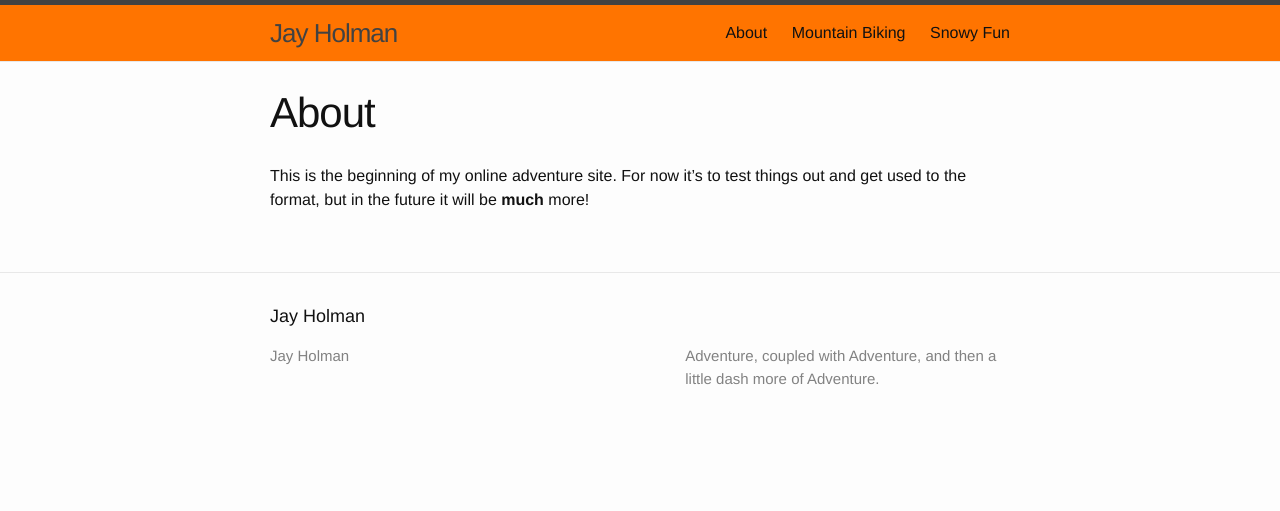
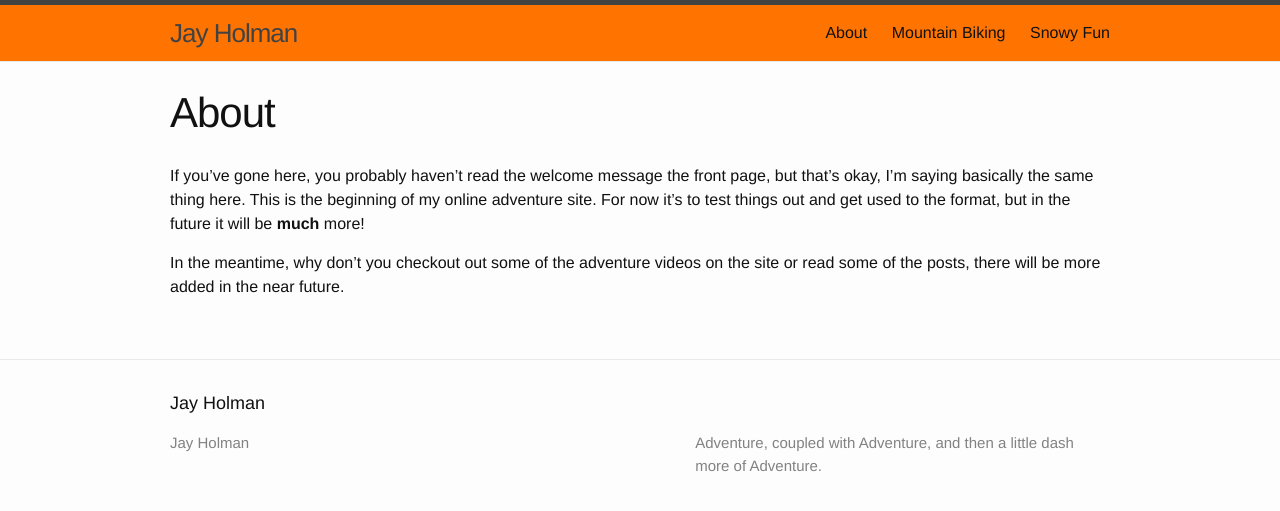
Before and after one commit to jayholman/jayholman.github.io, a Jekyll site: the page built from about.md, in a window 1280 px wide. Shown: the top 511 px of the page. Built offline with Jekyll 4.4.1, drawn with Linux system fonts in a browser that asks for light colours.

Commit message:
Adjusting the Width, Early Stylying, Improving About/Posts

```diff
--- a/_posts/2015-12-07-first-post.markdown
+++ b/_posts/2015-12-07-first-post.markdown
@@ -1,12 +1,12 @@
 ---
 layout: post
-title:  "First Post Down the Bear's Trail"
+title:  "Down the Bear's Trail"
 date:   2015-12-10 17:35:06
 categories: mtb
 author: Jay Holman
 video: <script charset="ISO-8859-1" src="//fast.wistia.com/assets/external/E-v1.js" async></script><div class="wistia_responsive_padding" style="padding:56.25% 0 0 0;position:relative;"><div class="wistia_responsive_wrapper" style="height:100%;left:0;position:absolute;top:0;width:100%;"><div class="wistia_embed wistia_async_b0bl809fbp videoFoam=true" style="height:100%;width:100%">&nbsp;</div></div></div>
 ---
-For the first video added to mountain biking I'm adding the Bear's Trail.
+For the first video in the mountain biking I'm adding a descent down the Bear's Trail. It was the first downhill trail and I experienced and it's still fun to this day.
 
 <div>
 <script charset="ISO-8859-1" src="//fast.wistia.com/assets/external/E-v1.js" async></script><div class="wistia_responsive_padding" style="padding:56.25% 0 0 0;position:relative;"><div class="wistia_responsive_wrapper" style="height:100%;left:0;position:absolute;top:0;width:100%;"><div class="wistia_embed wistia_async_b0bl809fbp videoFoam=true" style="height:100%;width:100%">&nbsp;</div></div></div>
--- a/_posts/2015-12-17-first-snowboarding.markdown
+++ b/_posts/2015-12-17-first-snowboarding.markdown
@@ -1,12 +1,12 @@
 ---
 layout: post
-title:  "First Post for Snowboarding"
+title:  "Snowboarding Upper Smugglers"
 date:   2015-12-17 14:52:42
 categories: snow
 author: Jay Holman
 video: <script charset="ISO-8859-1" src="//fast.wistia.com/assets/external/E-v1.js" async></script><div class="wistia_responsive_padding" style="padding:56.25% 0 28px 0;position:relative;"><div class="wistia_responsive_wrapper" style="height:100%;left:0;position:absolute;top:0;width:100%;"><div class="wistia_embed wistia_async_x8limh6a4b videoFoam=true" style="height:100%;width:100%">&nbsp;</div></div></div>
 ---
-First videos of snowboarding, exploring the woods off Upper Smugs.
+First videos of snowboarding, exploring the woods off Upper Smugglers with Neil.
 <div>
 <script charset="ISO-8859-1" src="//fast.wistia.com/assets/external/E-v1.js" async></script><div class="wistia_responsive_padding" style="padding:56.25% 0 28px 0;position:relative;"><div class="wistia_responsive_wrapper" style="height:100%;left:0;position:absolute;top:0;width:100%;"><div class="wistia_embed wistia_async_x8limh6a4b videoFoam=true" style="height:100%;width:100%">&nbsp;</div></div></div>
 </div>
--- a/_sass/_base.scss
+++ b/_sass/_base.scss
@@ -154,8 +154,8 @@ pre {
  * Wrapper
  */
 .wrapper {
-    max-width: -webkit-calc(800px - (#{$spacing-unit} * 2));
-    max-width:         calc(800px - (#{$spacing-unit} * 2));
+    max-width: -webkit-calc(1000px - (#{$spacing-unit} * 2));
+    max-width:         calc(1000px - (#{$spacing-unit} * 2));
     margin-right: auto;
     margin-left: auto;
     padding-right: $spacing-unit;
@@ -163,8 +163,8 @@ pre {
     @extend %clearfix;
 
     @include media-query($on-laptop) {
-        max-width: -webkit-calc(800px - (#{$spacing-unit}));
-        max-width:         calc(800px - (#{$spacing-unit}));
+        max-width: -webkit-calc(1000px - (#{$spacing-unit}));
+        max-width:         calc(1000px - (#{$spacing-unit}));
         padding-right: $spacing-unit / 2;
         padding-left: $spacing-unit / 2;
     }
--- a/_sass/_layout.scss
+++ b/_sass/_layout.scss
@@ -243,5 +243,6 @@
   margin-bottom: 10px;
 }
 #welcomeParagraph{
-
+  padding: 15px 100px 0 100px;
+  text-align: center;
 }
--- a/about.md
+++ b/about.md
@@ -3,4 +3,6 @@ layout: page
 title: About
 permalink: /about/
 ---
-This is the beginning of my online adventure site. For now it's to test things out and get used to the format, but in the future it will be <strong>much</strong> more!
+If you've gone here, you probably haven't read the welcome message the front page, but that's okay, I'm saying basically the same thing here. This is the beginning of my online adventure site. For now it's to test things out and get used to the format, but in the future it will be <strong>much</strong> more!
+
+In the meantime, why don't you checkout out some of the adventure videos on the site or read some of the posts, there will be more added in the near future.
--- a/index.html
+++ b/index.html
@@ -7,7 +7,7 @@ layout: default
     <h1>Welcome to JayHolman.xyz</h1>
   </div>
   <div id="welcomeVideo">
-    <script charset="ISO-8859-1" src="//fast.wistia.com/assets/external/E-v1.js" async></script><div class="wistia_responsive_padding" style="padding:56.25% 0 0 0;position:relative;"><div class="wistia_responsive_wrapper" style="height:100%;left:0;position:absolute;top:0;width:100%;"><div class="wistia_embed wistia_async_c9xzvaju1j videoFoam=true autoPlay=false" style="height:100%;width:100%">&nbsp;</div></div></div>
+    <script charset="ISO-8859-1" src="//fast.wistia.com/assets/external/E-v1.js" async></script><div class="wistia_responsive_padding" style="padding:56.25% 0 0 0;position:relative;"><div class="wistia_responsive_wrapper" style="height:100%;left:0;position:absolute;top:0;width:100%;"><div class="wistia_embed wistia_async_c9xzvaju1j videoFoam=true" style="height:100%;width:100%">&nbsp;</div></div></div>
   </div>
   <div id="welcomeParagraph">
     <p>
```
Also changed, not shown: 8 other files.
